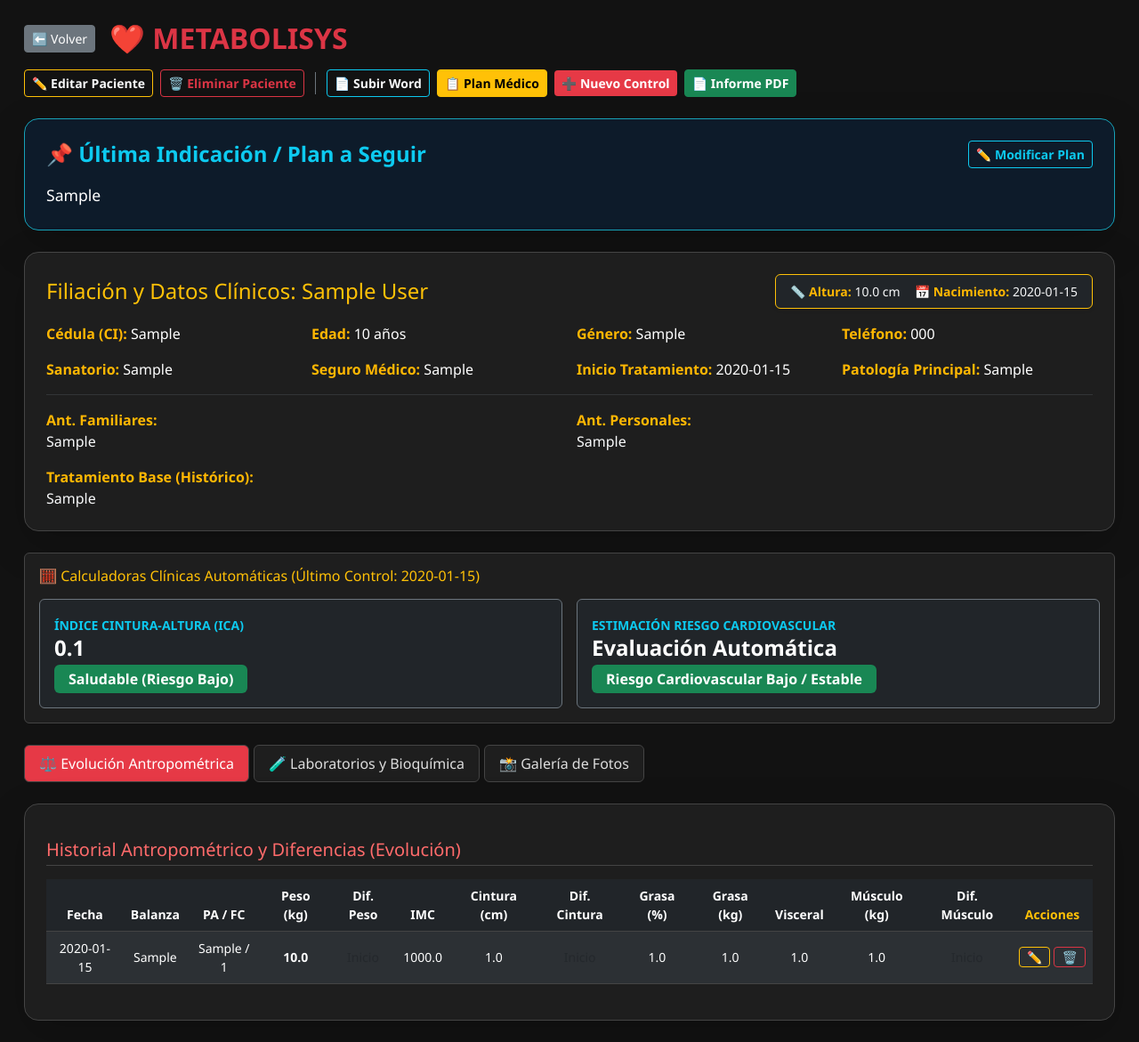
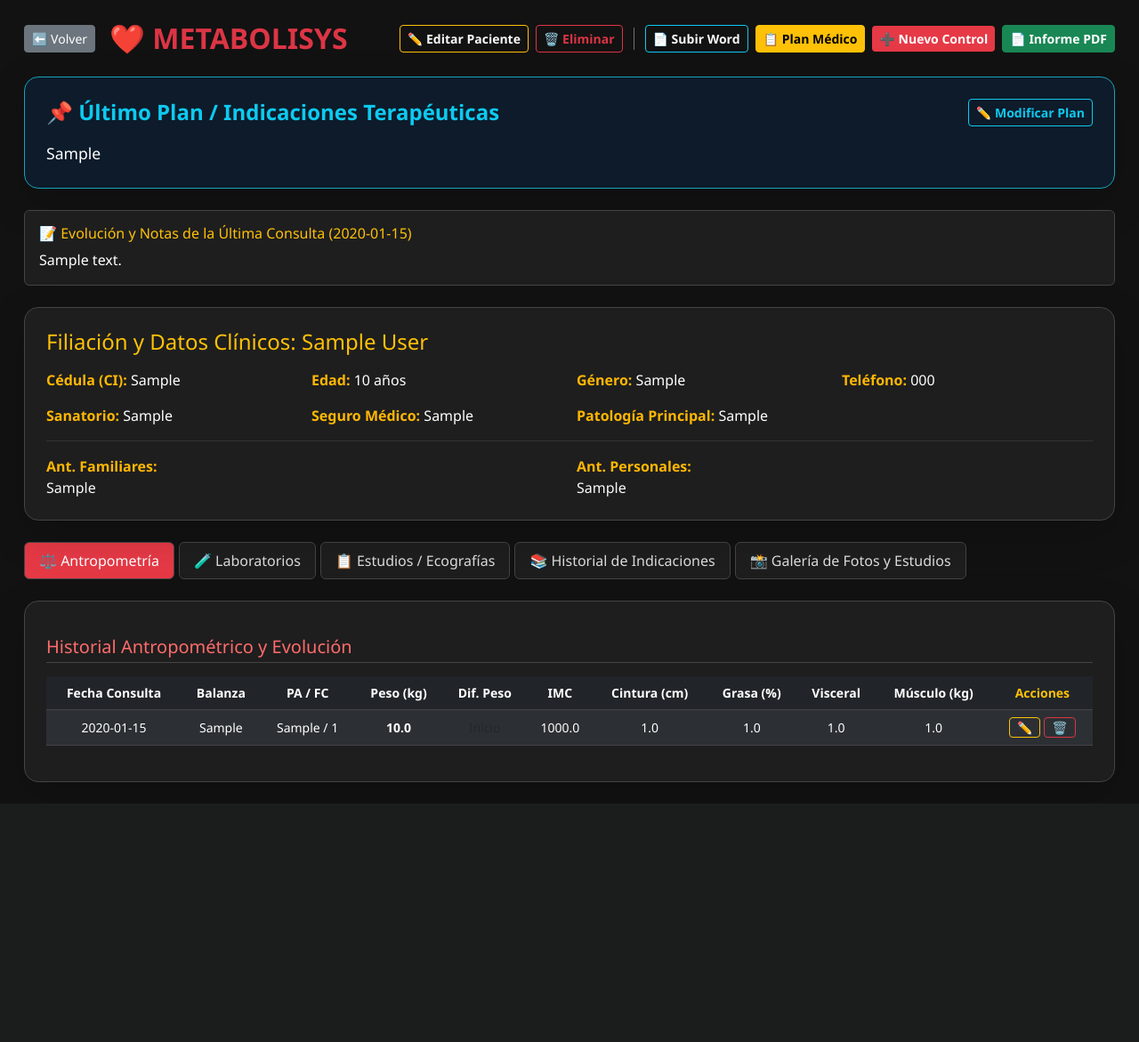
Before and after one commit to patriciafranco-web/metabolysisdem, a Flask app: page /patient/1 in a window 1280 px wide. Shown: the whole page at 89% size. After the commit the page ends 886 px from the top, so only its background shows below. Run offline with Flask 3, Linux system fonts and the light colour scheme; the visitor is signed in with stand-in values (Sample User, id 1); tables that the repository leaves empty hold one stand-in row (values such as "Sample post"); grey boxes marked "Sample" are stand-in pictures.

Commit message:
Update patient_detail.html

```diff
--- a/templates/patient_detail.html
+++ b/templates/patient_detail.html
@@ -29,17 +29,12 @@
         </div>
         <div class="d-flex gap-2 flex-wrap align-items-center">
             <a href="{{ url_for('edit_patient', id=patient.id) }}" class="btn btn-outline-warning btn-sm fw-bold text-light">✏️ Editar Paciente</a>
-            <form action="{{ url_for('delete_patient', id=patient.id) }}" method="POST" onsubmit="return confirm('ATENCIÓN: ¿Está seguro de eliminar TODO el perfil de este paciente? Se borrará todo su historial y fotos. Esta acción NO se puede deshacer.');" class="m-0">
-                <button type="submit" class="btn btn-outline-danger btn-sm fw-bold">🗑️ Eliminar Paciente</button>
+            <form action="{{ url_for('delete_patient', id=patient.id) }}" method="POST" onsubmit="return confirm('ATENCIÓN: ¿Está seguro de eliminar TODO el perfil de este paciente? Se borrará todo su historial y fotos.');" class="m-0">
+                <button type="submit" class="btn btn-outline-danger btn-sm fw-bold">🗑️ Eliminar</button>
             </form>
             <div class="border-start border-secondary mx-1" style="height: 25px;"></div>
 
-            <!-- NUEVO BOTÓN PARA SUBIR HISTORIAL DE WORD -->
-            <a href="{{ url_for('import_docx', patient_id=patient.id) }}" class="btn btn-outline-info btn-sm fw-bold text-light">
-                <i class="bi bi-file-earmark-word"></i> 📄 Subir Word
-            </a>
-
-
+            <a href="{{ url_for('import_docx', patient_id=patient.id) }}" class="btn btn-outline-info btn-sm fw-bold text-light">📄 Subir Word</a>
             <a href="{{ url_for('edit_treatment', patient_id=patient.id) }}" class="btn btn-warning btn-sm fw-bold">📋 Plan Médico</a>
             <a href="{{ url_for('new_record', patient_id=patient.id) }}" class="btn btn-primary btn-sm fw-bold">➕ Nuevo Control</a>
             <a href="{{ url_for('generate_pdf', patient_id=patient.id) }}" class="btn btn-success btn-sm fw-bold">📄 Informe PDF</a>
@@ -49,27 +44,27 @@
     <!-- ÚLTIMA INDICACIÓN DESTACADA -->
     <div class="card p-4 shadow-lg rounded-4 mb-4" style="background-color: #0d1b2a !important; border: 1px solid #17a2b8 !important;">
         <div class="d-flex justify-content-between align-items-center mb-3">
-            <h4 class="text-info fw-bold m-0">📌 Última Indicación / Plan a Seguir</h4>
+            <h4 class="text-info fw-bold m-0">📌 Último Plan / Indicaciones Terapéuticas</h4>
             <a href="{{ url_for('edit_treatment', patient_id=patient.id) }}" class="btn btn-outline-info btn-sm fw-bold">✏️ Modificar Plan</a>
         </div>
-
         {% if valid_records and valid_records[-1].indicaciones_tratamiento %}
             <div class="text-white" style="white-space: pre-line; font-size: 1.1rem; line-height: 1.6;">{{ valid_records[-1].indicaciones_tratamiento }}</div>
         {% else %}
-            <div class="text-muted" style="font-size: 1.1rem; line-height: 1.6;">Aún no hay indicaciones registradas para el último control de este paciente.</div>
+            <div class="text-muted" style="font-size: 1.1rem;">Aún no hay indicaciones registradas para el último control.</div>
         {% endif %}
     </div>
 
+    <!-- EVOLUCIÓN DE LA CONSULTA ACTUAL -->
+    {% if valid_records and valid_records[-1].notes %}
+    <div class="card p-3 mb-4 border-warning bg-black">
+        <h6 class="text-warning mb-2">📝 Evolución y Notas de la Última Consulta ({{ valid_records[-1].date }})</h6>
+        <div class="text-white" style="white-space: pre-line;">{{ valid_records[-1].notes }}</div>
+    </div>
+    {% endif %}
+
     <!-- TARJETA DE FILIACIÓN Y DATOS GENERALES -->
     <div class="card p-4 shadow-lg rounded-4 mb-4">
-        <div class="d-flex justify-content-between align-items-center flex-wrap mb-3 gap-2">
-            <h4 class="text-warning m-0">Filiación y Datos Clínicos: {{ patient.full_name }}</h4>
-            <div class="d-flex gap-3 bg-dark px-3 py-2 rounded border border-warning text-light small shadow-sm">
-                <span>📏 <strong>Altura:</strong> {% if valid_records and valid_records[-1].height %}{{ valid_records[-1].height }} cm{% else %}No reg.{% endif %}</span>
-                <span>📅 <strong>Nacimiento:</strong> {{ patient.birth_date or 'N/D' }}</span>
-            </div>
-        </div>
-
+        <h4 class="text-warning mb-3">Filiación y Datos Clínicos: {{ patient.full_name }}</h4>
         <div class="row g-3">
             <div class="col-md-3"><strong>Cédula (CI):</strong> <span class="text-white">{{ patient.ci }}</span></div>
             <div class="col-md-3"><strong>Edad:</strong> <span class="text-white">{{ patient.age }} años</span></div>
@@ -77,99 +72,55 @@
             <div class="col-md-3"><strong>Teléfono:</strong> <span class="text-white">{{ patient.phone or 'N/D' }}</span></div>
             <div class="col-md-3"><strong>Sanatorio:</strong> <span class="text-white">{{ patient.sanatorio }}</span></div>
             <div class="col-md-3"><strong>Seguro Médico:</strong> <span class="text-white">{{ patient.seguro_medico or 'N/D' }}</span></div>
-            <div class="col-md-3"><strong>Inicio Tratamiento:</strong> <span class="text-white">{{ patient.fecha_inicio_tratamiento or 'N/D' }}</span></div>
             <div class="col-md-3"><strong>Patología Principal:</strong> <span class="text-white">{{ patient.pathology_type or 'N/D' }}</span></div>
         </div>
-
         <hr class="border-secondary my-3">
         <div class="row g-3 text-light">
             <div class="col-md-6" style="white-space: pre-line;"><strong>Ant. Familiares:</strong><br>{{ patient.antecedentes_familiares or 'Ninguno' }}</div>
             <div class="col-md-6" style="white-space: pre-line;"><strong>Ant. Personales:</strong><br>{{ patient.antecedentes_personales or 'Ninguno' }}</div>
-            <div class="col-md-6" style="white-space: pre-line;"><strong>Tratamiento Base (Histórico):</strong><br>{{ patient.tratamiento_base or 'Ninguno' }}</div>
-            {% if patient.gender == 'Mujer' %}
-            <div class="col-md-6 text-warning"><strong>Ginecológicos:</strong> Hijos: {{ patient.cant_hijos or '-' }} | Menarca: {{ patient.menarca or '-' }} | Reg: {{ patient.menstruacion_regular or '-' }} | Anticonceptivos: {{ patient.anticonceptivos or '-' }}</div>
-            {% endif %}
         </div>
     </div>
 
-    <!-- CALCULADORAS CLÍNICAS AUTOMÁTICAS -->
-    {% if valid_records %}
-    {% set last_r = valid_records[-1] %}
-    <div class="card p-3 mb-4 border-secondary bg-black">
-        <h6 class="text-warning mb-3">🧮 Calculadoras Clínicas Automáticas (Último Control: {{ last_r.date }})</h6>
-        <div class="row g-3">
-            <div class="col-md-6">
-                <div class="p-3 rounded border border-secondary bg-dark">
-                    <span class="text-info small fw-bold">ÍNDICE CINTURA-ALTURA (ICA)</span>
-                    <h4 class="fw-bold mb-1 text-white">{{ last_r.ica_value or 'N/D' }}</h4>
-                    {% set ica_info = last_r.ica_status %}
-                    <span class="badge bg-{{ ica_info[1] }} px-3 py-2 fs-6">{{ ica_info[0] }}</span>
-                </div>
-            </div>
-            <div class="col-md-6">
-                <div class="p-3 rounded border border-secondary bg-dark">
-                    <span class="text-info small fw-bold">ESTIMACIÓN RIESGO CARDIOVASCULAR</span>
-                    <h4 class="fw-bold mb-1 text-white">Evaluación Automática</h4>
-                    {% set cardio_info = last_r.cardio_risk_estimate %}
-                    <span class="badge bg-{{ cardio_info[1] }} px-3 py-2 fs-6">{{ cardio_info[0] }}</span>
-                </div>
-            </div>
-        </div>
-    </div>
-    {% endif %}
-
     <!-- PESTAÑAS DE NAVEGACIÓN SUPERIOR -->
     <ul class="nav nav-pills mb-4" id="patientTab" role="tablist">
-        <li class="nav-item" role="presentation">
-            <button class="nav-link active" id="antropometria-tab" data-bs-toggle="pill" data-bs-target="#antropometria" type="button" role="tab">⚖️ Evolución Antropométrica</button>
-        </li>
-        <li class="nav-item" role="presentation">
-            <button class="nav-link" id="laboratorios-tab" data-bs-toggle="pill" data-bs-target="#laboratorios" type="button" role="tab">🧪 Laboratorios y Bioquímica</button>
-        </li>
-        <li class="nav-item" role="presentation">
-            <button class="nav-link" id="fotos-tab" data-bs-toggle="pill" data-bs-target="#fotos" type="button" role="tab">📸 Galería de Fotos</button>
-        </li>
+        <li class="nav-item"><button class="nav-link active" id="antropometria-tab" data-bs-toggle="pill" data-bs-target="#antropometria" type="button" role="tab">⚖️ Antropometría</button></li>
+        <li class="nav-item"><button class="nav-link" id="laboratorios-tab" data-bs-toggle="pill" data-bs-target="#laboratorios" type="button" role="tab">🧪 Laboratorios</button></li>
+        <li class="nav-item"><button class="nav-link" id="estudios-tab" data-bs-toggle="pill" data-bs-target="#estudios" type="button" role="tab">📋 Estudios / Ecografías</button></li>
+        <li class="nav-item"><button class="nav-link" id="indicaciones-tab" data-bs-toggle="pill" data-bs-target="#indicaciones" type="button" role="tab">📚 Historial de Indicaciones</button></li>
+        <li class="nav-item"><button class="nav-link" id="fotos-tab" data-bs-toggle="pill" data-bs-target="#fotos" type="button" role="tab">📸 Galería de Fotos y Estudios</button></li>
     </ul>
 
     <!-- CONTENIDO DE LAS PESTAÑAS -->
     <div class="tab-content" id="patientTabContent">
-        <!-- Pestaña 1: Antropometría -->
+        <!-- Antropometría -->
         <div class="tab-pane fade show active" id="antropometria" role="tabpanel">
             <div class="card p-4 shadow-lg rounded-4">
-                <h5 class="section-title">Historial Antropométrico y Diferencias (Evolución)</h5>
+                <h5 class="section-title">Historial Antropométrico y Evolución</h5>
                 {% if valid_records %}
                 <div class="table-responsive">
                     <table class="table table-dark table-striped table-hover align-middle text-center small">
                         <thead>
                             <tr>
-                                <th>Fecha</th>
+                                <th>Fecha Consulta</th>
                                 <th>Balanza</th>
                                 <th>PA / FC</th>
                                 <th>Peso (kg)</th>
                                 <th>Dif. Peso</th>
                                 <th>IMC</th>
                                 <th>Cintura (cm)</th>
-                                <th>Dif. Cintura</th>
                                 <th>Grasa (%)</th>
-                                <th>Grasa (kg)</th>
                                 <th>Visceral</th>
                                 <th>Músculo (kg)</th>
-                                <th>Dif. Músculo</th>
                                 <th class="text-warning">Acciones</th>
                             </tr>
                         </thead>
                         <tbody>
-                            {% set ns = namespace(first_w=0, first_wst=0, first_m=0) %}
+                            {% set ns = namespace(first_w=0) %}
                             {% for r in valid_records %}
                                 {% if ns.first_w == 0 and r.weight %}{% set ns.first_w = r.weight %}{% endif %}
-                                {% if ns.first_wst == 0 and r.waist %}{% set ns.first_wst = r.waist %}{% endif %}
-                                {% if ns.first_m == 0 and r.muscle_mass_kg %}{% set ns.first_m = r.muscle_mass_kg %}{% endif %}
                             {% endfor %}
-
                             {% for r in valid_records %}
                                 {% set w_diff = (r.weight - ns.first_w) | round(2) if r.weight and ns.first_w else 0 %}
-                                {% set wst_diff = (r.waist - ns.first_wst) | round(1) if r.waist and ns.first_wst else 0 %}
-                                {% set m_diff = (r.muscle_mass_kg - ns.first_m) | round(2) if r.muscle_mass_kg and ns.first_m else 0 %}
                             <tr>
                                 <td>{{ r.date }}</td>
                                 <td>{{ r.marca_balanza or '-' }}</td>
@@ -177,54 +128,21 @@
                                 <td class="fw-bold">{{ r.weight or '-' }}</td>
                                 <td>
                                     {% if loop.index > 1 %}
-                                        {% if w_diff < 0 %}
-                                            <span class="badge bg-success">{{ w_diff }} kg</span>
-                                        {% elif w_diff > 0 %}
-                                            <span class="badge bg-danger">+{{ w_diff }} kg</span>
-                                        {% else %}
-                                            <span class="badge bg-secondary">0 kg</span>
-                                        {% endif %}
-                                    {% else %}
-                                        <span class="text-muted">Inicio</span>
-                                    {% endif %}
+                                        {% if w_diff < 0 %}<span class="badge bg-success">{{ w_diff }} kg</span>
+                                        {% elif w_diff > 0 %}<span class="badge bg-danger">+{{ w_diff }} kg</span>
+                                        {% else %}<span class="badge bg-secondary">0 kg</span>{% endif %}
+                                    {% else %}<span class="text-muted">Inicio</span>{% endif %}
                                 </td>
                                 <td>{{ r.bmi }}</td>
                                 <td>{{ r.waist or '-' }}</td>
-                                <td>
-                                    {% if loop.index > 1 %}
-                                        {% if wst_diff < 0 %}
-                                            <span class="badge bg-success">{{ wst_diff }} cm</span>
-                                        {% elif wst_diff > 0 %}
-                                            <span class="badge bg-danger">+{{ wst_diff }} cm</span>
-                                        {% else %}
-                                            <span class="badge bg-secondary">0 cm</span>
-                                        {% endif %}
-                                    {% else %}
-                                        <span class="text-muted">Inicio</span>
-                                    {% endif %}
-                                </td>
                                 <td>{{ r.body_fat_pct or '-' }}</td>
-                                <td>{{ r.body_fat_kg or '-' }}</td>
                                 <td>{{ r.visceral_fat or '-' }}</td>
                                 <td>{{ r.muscle_mass_kg or '-' }}</td>
                                 <td>
-                                    {% if loop.index > 1 %}
-                                        {% if m_diff > 0 %}
-                                            <span class="badge bg-success">+{{ m_diff }} kg</span>
-                                        {% elif m_diff < 0 %}
-                                            <span class="badge bg-danger">{{ m_diff }} kg</span>
-                                        {% else %}
-                                            <span class="badge bg-secondary">0 kg</span>
-                                        {% endif %}
-                                    {% else %}
-                                        <span class="text-muted">Inicio</span>
-                                    {% endif %}
-                                </td>
-                                <td>
                                     <div class="d-flex gap-1 justify-content-center">
-                                        <a href="{{ url_for('edit_record', id=r.id) }}" class="btn btn-outline-warning btn-sm px-2 py-0" title="Editar Consulta">✏️</a>
-                                        <form action="{{ url_for('delete_record', id=r.id) }}" method="POST" onsubmit="return confirm('¿Segura de que quieres borrar este control médico?');" class="m-0 p-0">
-                                            <button type="submit" class="btn btn-outline-danger btn-sm px-2 py-0" title="Eliminar Consulta">🗑️</button>
+                                        <a href="{{ url_for('edit_record', id=r.id) }}" class="btn btn-outline-warning btn-sm px-2 py-0" title="Editar">✏️</a>
+                                        <form action="{{ url_for('delete_record', id=r.id) }}" method="POST" onsubmit="return confirm('¿Segura de borrar este control?');" class="m-0 p-0">
+                                            <button type="submit" class="btn btn-outline-danger btn-sm px-2 py-0" title="Borrar">🗑️</button>
                                         </form>
                                     </div>
                                 </td>
@@ -234,12 +152,12 @@
                     </table>
                 </div>
                 {% else %}
-                <p class="text-light text-center py-3">No hay registros antropométricos cargados todavía.</p>
+                <p class="text-light text-center py-3">No hay registros antropométricos cargados.</p>
                 {% endif %}
             </div>
         </div>
 
-        <!-- Pestaña 2: Laboratorios -->
+        <!-- Laboratorios -->
         <div class="tab-pane fade" id="laboratorios" role="tabpanel">
             <div class="card p-4 shadow-lg rounded-4">
                 <h5 class="section-title">Historial de Laboratorios y Bioquímica</h5>
@@ -248,7 +166,8 @@
                     <table class="table table-dark table-striped table-hover align-middle text-center small">
                         <thead>
                             <tr>
-                                <th>Fecha</th>
+                                <th>Fecha Consulta</th>
+                                <th>Fecha Lab</th>
                                 <th>Glicemia</th>
                                 <th>Insulina</th>
                                 <th>HbA1c</th>
@@ -257,7 +176,6 @@
                                 <th>Col. Tot</th>
                                 <th>HDL</th>
                                 <th>LDL</th>
-                                <th>TGO/TGP</th>
                                 <th>TSH</th>
                                 <th>Otros Labs</th>
                             </tr>
@@ -266,6 +184,7 @@
                             {% for r in valid_records %}
                             <tr>
                                 <td>{{ r.date }}</td>
+                                <td class="text-warning">{{ r.lab_date or 'Misma fecha' }}</td>
                                 <td>{{ r.glucose or '-' }}</td>
                                 <td>{{ r.insulin or '-' }}</td>
                                 <td>{{ r.hba1c or '-' }}</td>
@@ -274,7 +193,6 @@
                                 <td>{{ r.cholesterol_tot or '-' }}</td>
                                 <td>{{ r.hdl or '-' }}</td>
                                 <td>{{ r.ldl or '-' }}</td>
-                                <td>{{ r.got or '-' }} / {{ r.gpt or '-' }}</td>
                                 <td>{{ r.tsh or '-' }}</td>
                                 <td class="text-warning small">{{ r.otros_laboratorios or '-' }}</td>
                             </tr>
@@ -288,31 +206,88 @@
             </div>
         </div>
 
-        <!-- Pestaña 3: Fotos -->
+        <!-- Estudios / Ecografías -->
+        <div class="tab-pane fade" id="estudios" role="tabpanel">
+            <div class="card p-4 shadow-lg rounded-4">
+                <h5 class="section-title">📋 Estudios Complementarios Registrados</h5>
+                {% if valid_records %}
+                <div class="table-responsive">
+                    <table class="table table-dark table-striped align-middle">
+                        <thead>
+                            <tr>
+                                <th>Fecha</th>
+                                <th>Ecografía Abdominal</th>
+                                <th>Ecografía Tiroidea</th>
+                                <th>Otros Estudios</th>
+                            </tr>
+                        </thead>
+                        <tbody>
+                            {% for r in valid_records %}
+                            {% if r.ecografia_abdominal or r.ecografia_tiroidea or r.otros_estudios %}
+                            <tr>
+                                <td><strong>{{ r.date }}</strong></td>
+                                <td>{{ r.ecografia_abdominal or '-' }}</td>
+                                <td>{{ r.ecografia_tiroidea or '-' }}</td>
+                                <td>{{ r.otros_estudios or '-' }}</td>
+                            </tr>
+                            {% endif %}
+                            {% endfor %}
+                        </tbody>
+                    </table>
+                </div>
+                {% else %}
+                <p class="text-light text-center py-3">No hay estudios registrados.</p>
+                {% endif %}
+            </div>
+        </div>
+
+        <!-- Historial de Indicaciones -->
+        <div class="tab-pane fade" id="indicaciones" role="tabpanel">
+            <div class="card p-4 shadow-lg rounded-4">
+                <h5 class="section-title">📚 Archivo Histórico de Indicaciones y Tratamientos</h5>
+                {% if valid_records %}
+                    {% for r in valid_records | reverse %}
+                    <div class="card bg-dark border-secondary p-3 mb-3">
+                        <div class="d-flex justify-content-between text-warning mb-2">
+                            <strong>Control del: {{ r.date }}</strong>
+                            {% if r.proximo_control %}<span>Próximo control: {{ r.proximo_control }}</span>{% endif %}
+                        </div>
+                        <div class="text-white" style="white-space: pre-line;">
+                            {% if r.indicaciones_tratamiento %}<strong>Indicaciones:</strong><br>{{ r.indicaciones_tratamiento }}<br>{% endif %}
+                            {% if r.medications %}<strong class="mt-2 d-block">Medicación:</strong>{{ r.medications }}<br>{% endif %}
+                            {% if r.conducta_medica %}<strong class="mt-2 d-block">Conducta:</strong>{{ r.conducta_medica }}{% endif %}
+                        </div>
+                    </div>
+                    {% endfor %}
+                {% else %}
+                <p class="text-light text-center py-3">No hay indicaciones registradas.</p>
+                {% endif %}
+            </div>
+        </div>
+
+        <!-- Galería de Fotos y Estudios -->
         <div class="tab-pane fade" id="fotos" role="tabpanel">
             <div class="card p-4 shadow-lg rounded-4">
-                <h5 class="section-title">📸 Galería de Evolución y Fotografías</h5>
+                <h5 class="section-title">📸 Galería de Fotografías y Estudios Adjuntos</h5>
                 {% if patient.photos %}
                 <div class="row g-4">
                     {% for photo in patient.photos %}
                     <div class="col-md-3">
                         <div class="card bg-dark border-secondary p-2">
                             <a href="{{ url_for('uploaded_file', filename=photo.filename) }}" target="_blank">
-                                <img src="{{ url_for('uploaded_file', filename=photo.filename) }}" class="patient-img" alt="Foto Paciente">
+                                <img src="{{ url_for('uploaded_file', filename=photo.filename) }}" class="patient-img" alt="Foto">
                             </a>
                             <div class="mt-2 small">
                                 <span class="badge bg-danger mb-1">{{ photo.category }}</span>
                                 <div class="text-light">Fecha: {{ photo.date }}</div>
-                                {% if photo.notes %}
-                                <div class="text-white mt-1"><em>{{ photo.notes }}</em></div>
-                                {% endif %}
+                                {% if photo.notes %}<div class="text-white mt-1"><em>{{ photo.notes }}</em></div>{% endif %}
                             </div>
                         </div>
                     </div>
                     {% endfor %}
                 </div>
                 {% else %}
-                <p class="text-light text-center py-3">No hay fotos registradas para este paciente.</p>
+                <p class="text-light text-center py-3">No hay archivos ni fotos registradas.</p>
                 {% endif %}
             </div>
         </div>
```
